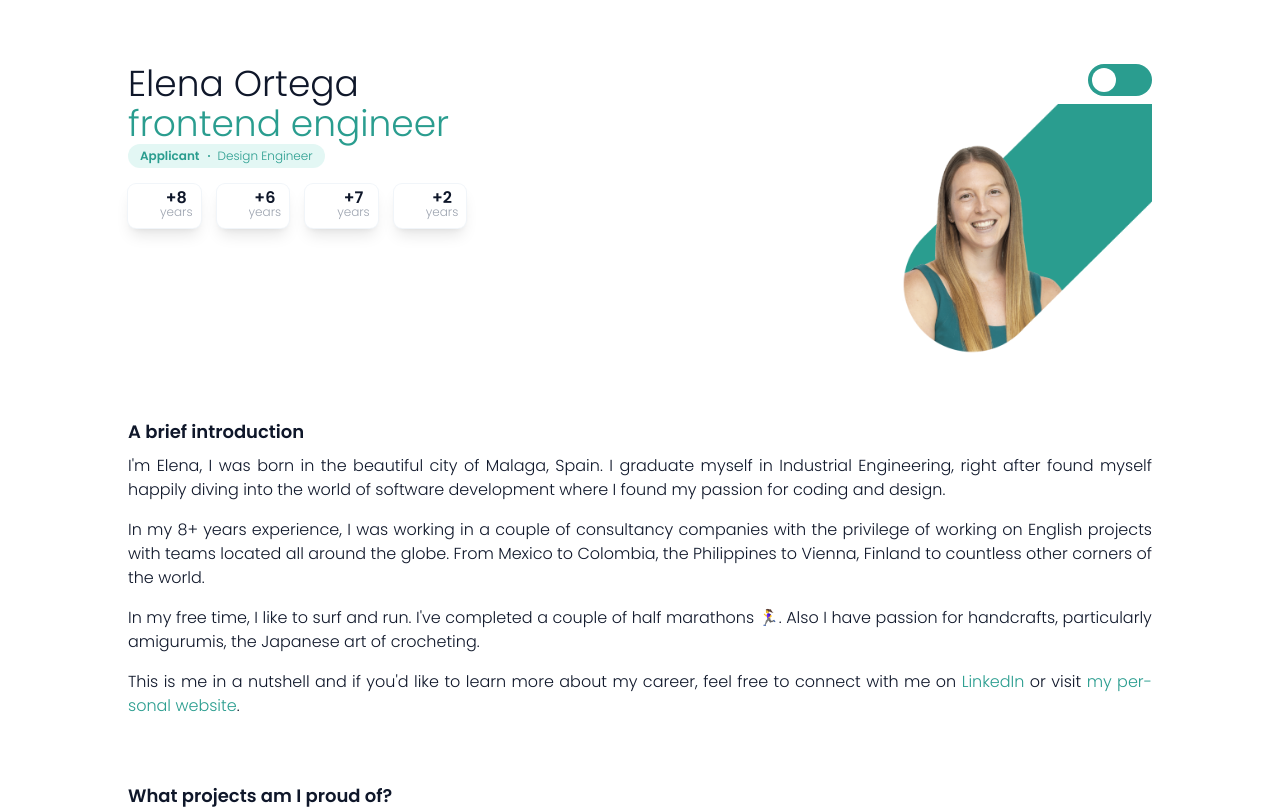
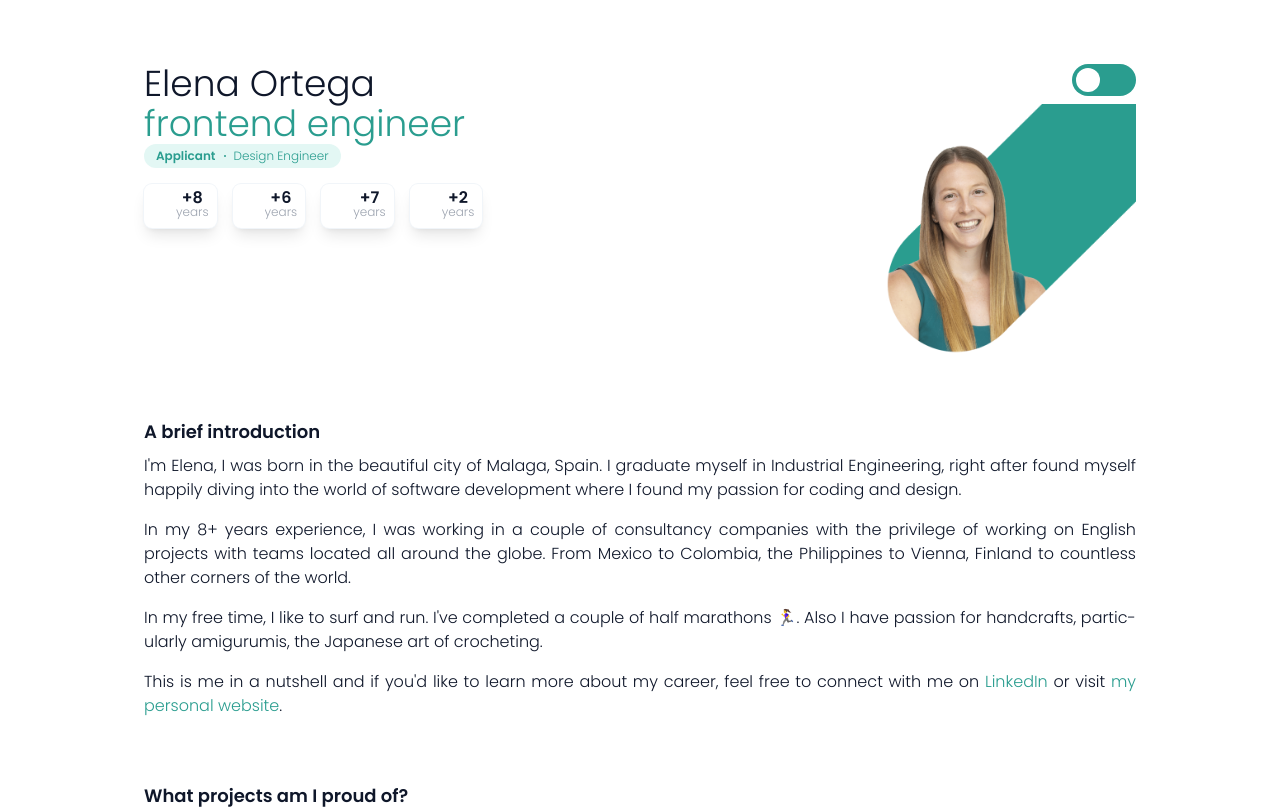
Before and after one commit to elenaorfe/elenaorfe-website, a Next.js app in the folder packages/@elenaorfe-client/: page /cover-letters/tailwindcss in a window 1280 px wide. Shown: the top 809 px of the page. Built offline with nearby package versions, Linux system fonts and the light colour scheme; some icons are missing.

Commit message:
Adjust responsive layout

```diff
--- a/packages/@elenaorfe-client/components/HeaderCoverLetter.tsx
+++ b/packages/@elenaorfe-client/components/HeaderCoverLetter.tsx
@@ -29,10 +29,10 @@ const HeaderCoverLetter: React.FC = () => {
 	return (
 		<React.Fragment>
 			<header
-				className={`sticky top-0 z-40 bg-white px-4 md:mx-auto md:px-0 dark:bg-slate-900 ${isSticky ? 'border-b border-slate-100 border-opacity-75 py-2 shadow-lg md:border-b-2 dark:border-slate-700' : 'max-w-5xl '}`}
+				className={`sticky top-0 z-40 mx-auto bg-white dark:bg-slate-900 ${isSticky ? 'border-b border-slate-100/75 py-2 shadow-lg md:border-b-2 dark:border-slate-700/75' : ''}`}
 			>
 				<div
-					className={`flex justify-between ${isSticky ? 'mx-auto max-w-5xl' : 'mt-16'}`}
+					className={`flex justify-between px-4 sm:mx-auto sm:max-w-lg md:max-w-2xl lg:max-w-4xl xl:max-w-5xl ${isSticky ? '' : 'mt-16'}`}
 				>
 					<div
 						className={`${isSticky ? 'flex flex-wrap items-center gap-2 md:gap-4' : ''}`}
--- a/packages/@elenaorfe-client/pages/cover-letters/tailwindcss.tsx
+++ b/packages/@elenaorfe-client/pages/cover-letters/tailwindcss.tsx
@@ -22,7 +22,7 @@ const TailwindCSSCoverLetter: React.FC = () => {
 				<meta name="viewport" content="initial-scale=1.0, width=device-width" />
 			</Head>
 			<HeaderCoverLetter />
-			<div className="mx-4 max-w-5xl py-16 md:mx-auto">
+			<div className="px-4 py-16 sm:mx-auto sm:max-w-lg md:max-w-2xl lg:max-w-4xl xl:max-w-5xl">
 				<main>
 					<AboutCoverLetter />
 					<ProjectsCoverLetter />
```
